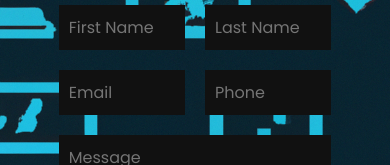
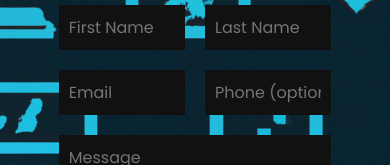
Before and after one commit to MirkoDuric/React-myPortfolio, a React (Create React App) app: page /contactform in a window 390 px wide. Shown: the part 128-293 px from the top of the page. Built offline with nearby package versions, Linux system fonts and the light colour scheme.

Commit message:
Projects img responsive design fixed

```diff
--- a/src/Components/contact-form/ContactForm.js
+++ b/src/Components/contact-form/ContactForm.js
@@ -43,18 +43,33 @@ export default function ContactForm() {
               type="text"
               name="First_name"
               placeholder="First Name"
+              required
             ></input>
           </div>
           <div className="col50">
-            <input type="text" name="Last_name" placeholder="Last Name"></input>
+            <input
+              type="text"
+              name="Last_name"
+              placeholder="Last Name"
+              required
+            ></input>
           </div>
         </div>
         <div className="row">
           <div className="col50">
-            <input type="text" name="email" placeholder="Email"></input>
+            <input
+              type="text"
+              name="email"
+              placeholder="Email"
+              required
+            ></input>
           </div>
           <div className="col50">
-            <input type="text" name="phone" placeholder="Phone"></input>
+            <input
+              type="text"
+              name="phone"
+              placeholder="Phone (optional)"
+            ></input>
           </div>
         </div>
         <div className="row">
@@ -66,6 +81,7 @@ export default function ContactForm() {
               cols="30"
               rows="10"
               placeholder="Message"
+              required
             ></textarea>
           </div>
         </div>
--- a/src/Components/my-projects/Projects.css
+++ b/src/Components/my-projects/Projects.css
@@ -133,7 +133,7 @@ hr {
   .card .content {
     width: 100%;
     left: 0;
-    padding: 30px;
+    padding: 35px;
   }
   .card:hover img {
     top: 73%;
@@ -152,3 +152,9 @@ hr {
     display: none;
   }
 }
+@media (max-width: 347px) {
+  .card:hover img {
+    top: 75%;
+    height: 300px;
+  }
+}
```
